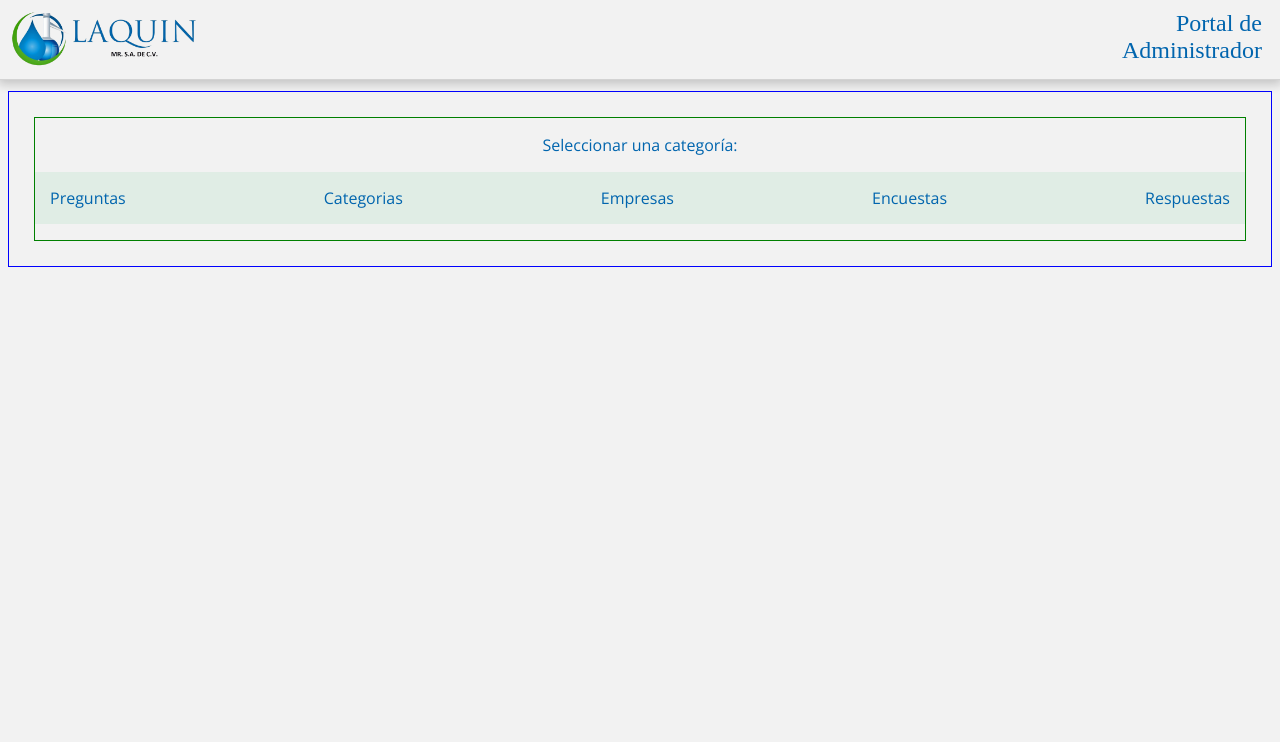
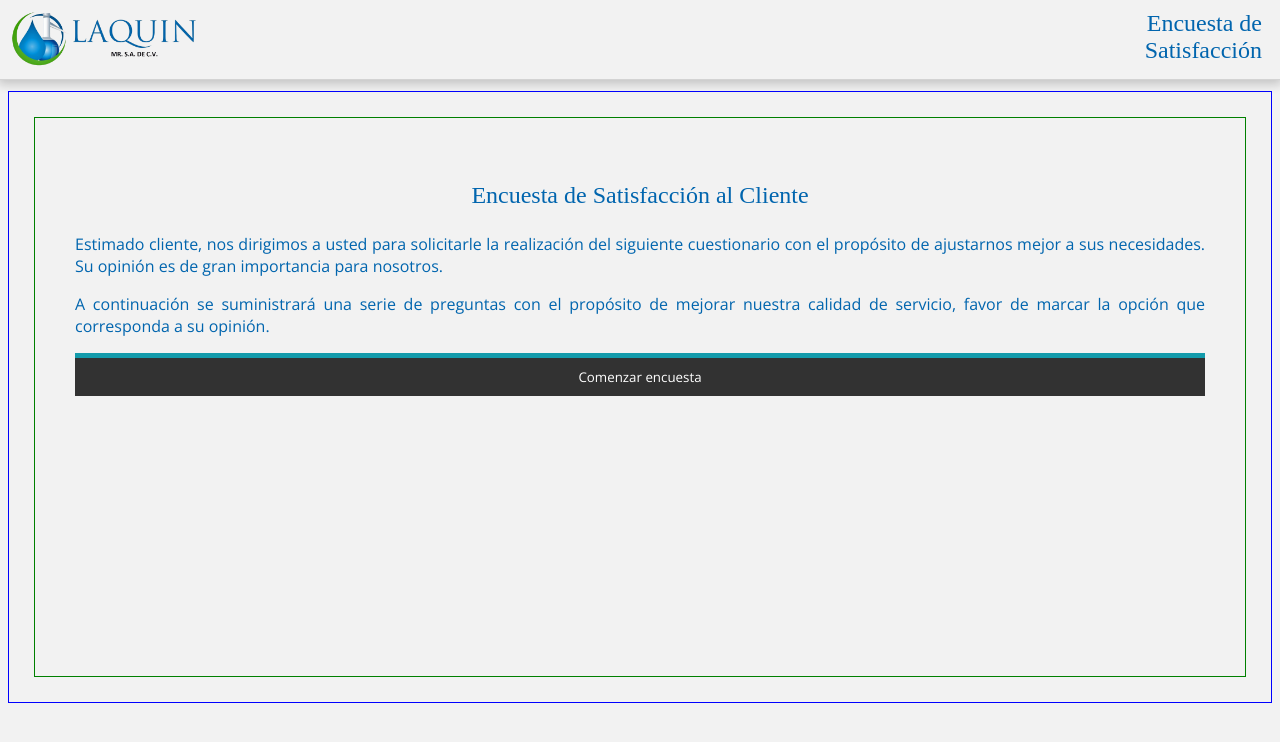
Before and after one commit to Noise-Wall/encuesta-satisfaccion, a Vue app in the folder client/: page / in a window 1280 px wide. Shown: the top 742 px of the page. Built offline with nearby package versions, Linux system fonts and the light colour scheme; a web font is replaced by a local one.

Commit message:
Formulario de edicion de encuesta, reruteo de portales usuario/administrador

```diff
--- a/client/index.html
+++ b/client/index.html
@@ -7,6 +7,8 @@
     <link href="https://fonts.googleapis.com/css2?family=Open+Sans&family=Source+Serif+Pro&display=swap" rel="stylesheet">
     <link rel="stylesheet" href="https://cdnjs.cloudflare.com/ajax/libs/font-awesome/6.3.0/css/all.min.css" integrity="sha512-SzlrxWUlpfuzQ+pcUCosxcglQRNAq/DZjVsC0lE40xsADsfeQoEypE+enwcOiGjk/bSuGGKHEyjSoQ1zVisanQ==" crossorigin="anonymous" referrerpolicy="no-referrer" />
     <meta name="viewport" content="width=device-width, initial-scale=1.0">
+<!--     <script src="https://unpkg.com/vue@3/dist/vue.global.js"></script>
+    <script src="https://unpkg.com/vue-router@4"></script> -->
     <title>Encuesta de Satisfaccion: Portal de Administrador</title>
   </head>
   <body>
--- a/client/src/App.vue
+++ b/client/src/App.vue
@@ -1,12 +1,21 @@
 <script setup>
 // functions & libraries
 import { ref } from 'vue'
-import { RouterView, RouterLink } from "vue-router"
+import { RouterView, RouterLink, useRoute } from "vue-router"
 
 // components & views
 import Navbar from './components/navbar.vue'
 
-const navTitulo=ref('Portal de Administrador');
+const route = useRoute();
+console.log(route.fullPath)
+
+let navTitulo=ref('')
+if(!route.fullPath.startsWith('/admin')) {
+    navTitulo.value = "Encuesta de Satisfacción"
+}
+else {
+    navTitulo.value='Portal de Administrador';
+}
 </script>
 
 <template>
--- /dev/null
+++ b/client/src/components/encuestaDatos.vue
@@ -0,0 +1,46 @@
+<script setup>
+import { ref } from 'vue'
+import get from '../services/get'
+
+const empresas = ref([])
+const empresaSelected = ref([])
+
+if (true) {
+    const temp = {}
+    Promise.all([get.getEmpresas(temp)]).then(() => empresas.value = temp.data)
+}
+const filter = (ev) => {empresaSelected.value = empresas.value.filter((empresa) => {
+    empresa.nombreEmpresa !== ev.target.value })
+    console.log(empresaSelected.value)}
+</script>
+
+<template>
+    <fieldset>
+        <legend>
+            Busque aquí su empresa
+        </legend>
+        <input type="text" @change="filter"
+            :placeholder="empresas.length > 0 ? 'Escriba aqui para buscar...' : 'No se encontro ningun valor'"
+            list="buscar">
+        <datalist id="buscar">
+            <template v-for="empresa in empresas">
+                <option :value="empresa.nombreEmpresa">{{ empresa.nombreEmpresa }}</option>
+            </template>
+        </datalist>
+    </fieldset>
+    {{ empresaSelected }}
+    <fieldset>
+        <legend>O llene el siguiente formulario:</legend>
+        <label for="nombreEmpresa">
+            Nombre de la empresa:
+        </label>
+        <input type="text" name="nombreEmpresa" :value="''">
+    </fieldset>
+    <h1>datos</h1>
+</template>
+
+<style scoped>
+fieldset>input {
+    width: 100%;
+}
+</style>
--- /dev/null
+++ b/client/src/components/encuestaInfo.vue
@@ -0,0 +1,37 @@
+<script setup>
+const props = defineProps({
+    comenzar: Function,
+})
+</script>
+
+<template>
+    <section id="info">
+        <h3>Encuesta de Satisfacción al Cliente</h3>
+        <p>
+            Estimado cliente, nos dirigimos a usted para solicitarle la realización del
+            siguiente cuestionario con el propósito de ajustarnos mejor a sus
+            necesidades. Su opinión es de gran importancia para nosotros.
+        </p>
+        <p>
+            A continuación se suministrará una serie de preguntas con el propósito de
+            mejorar nuestra calidad de servicio, favor de marcar la opción que
+            corresponda a su opinión.
+        </p>
+        <button class="boton" @click="comenzar">Comenzar encuesta</button>
+    </section>
+</template>
+
+<style scoped>
+#info>h3 {
+    text-align: center;
+}
+
+#info>p {
+    text-align: justify;
+}
+
+#info {
+    padding: 40px;
+    min-height: 70vh;
+}
+</style>
--- /dev/null
+++ b/client/src/components/formEncuesta.vue
@@ -0,0 +1,37 @@
+<script setup>
+const props = defineProps({
+  currentState: Array,
+  catData: Array,
+});
+</script>
+
+<template>
+  <label :for="currentState[0][0]" class="form-item">ID Encuesta</label>
+  <input
+    type="text"
+    class="form-item"
+    :name="currentState[0][0]"
+    :value="currentState[0][1]"
+  />
+  <label :for="currentState[1][0]" class="form-item"
+    >Fecha</label
+  >
+  <input
+    type="date"
+    class="form-item"
+    :name="currentState[1][0]"
+    :value="currentState[1][1]"
+    required
+  />
+  <label :for="currentState[2][0]" class="form-item">Comentarios</label>
+<textarea :name="currentState[2][0]" cols="30" rows="10">{{ currentState[2][1] }}</textarea>
+
+  <label :for="currentState[3][0]" class="form-item">Empresa</label>
+  <select name="idEmpresa">
+      <template v-for="cat in catData">
+        <option :value="Object.values(cat)[0]" :selected="Object.values(cat)[1]===currentState[3][1]">
+            {{ Object.values(cat)[1] }}
+        </option>
+    </template>
+</select>
+</template>
--- a/client/src/components/formPregunta.vue
+++ b/client/src/components/formPregunta.vue
@@ -26,7 +26,7 @@ const props = defineProps({
   <label :for="currentState[2][0]" class="form-item">Categoría</label>
   <select name="idCategoria">
     <template v-for="cat in catData">
-      <option :value="Object.values(cat)[0]">
+      <option :value="Object.values(cat)[0]" :selected="Object.values(cat)[0]===currentState[2][1]">
         {{ Object.values(cat)[1] }}
       </option>
     </template>
--- a/client/src/components/table.vue
+++ b/client/src/components/table.vue
@@ -11,15 +11,15 @@ const props = defineProps({
 function parametros(string) {
   switch (string) {
     case 'idEmpresa':
-      return categoria = 'empresa'
+      return 'empresa'
     case 'idCategoria':
-      return categoria = 'categoria'
+      return 'categoria'
     case 'idPregunta':
-      return categoria = 'pregunta'
+      return 'pregunta'
     case 'idEncuesta':
-      return categoria = 'encuesta'
+      return 'encuesta'
     case 'idRespuesta':
-      return categoria = 'respuesta'
+      return 'respuesta'
     default:
       console.log('Categoria invalida')
       return
--- a/client/src/router/index.js
+++ b/client/src/router/index.js
@@ -9,22 +9,32 @@ const router = createRouter({
             component: ()=>import("../views/HomeView.vue")
         },
         {
-            path: "/editar/:categoria/:id",
+            path: "/login",
+            name: "login",
+            component: ()=>import("../views/LoginView.vue")
+        },
+        {
+            path: "/admin",
+            name: "admin",
+            component: ()=>import("../views/AdminView.vue")
+        },
+        {
+            path: "/admin/editar/:categoria/:id",
             name: "editar",
             params: true,
             component: ()=>import("../views/EditView.vue"),
         },
         {
-            path: "/agregar/:categoria",
+            path: "/admin/agregar/:categoria",
             name: "agregar",
             params: true,
             component: ()=>import("../views/EditView.vue"),
         },
         {
-            path: "/eliminar/:categoria/:id",
+            path: "/admin/eliminar/:categoria/:id",
             name: "eliminar",
             params: true,
-            component: ()=>import("../views/HomeView.vue")
+            component: ()=>import("../views/AdminView.vue")
         }
     ]
 })
--- /dev/null
+++ b/client/src/views/AdminView.vue
@@ -0,0 +1,100 @@
+<script setup>
+import { ref } from "vue";
+import { useRouter } from "vue-router";
+import Tabla from "../components/table.vue";
+import get from "../services/get";
+
+const router = useRouter();
+
+const categoria = ref("");
+let jsonData = ref([]);
+const tablaColumnas = ref("");
+let tablaTitulos = ref([]);
+
+async function setCategoria(e) {
+  const temp = {};
+
+  categoria.value = e.target.innerHTML;
+  jsonData.value = [];
+
+  switch (categoria.value) {
+    case "Empresas":
+      Promise.all([get.getEmpresas(temp)]).then(
+        () => (jsonData.value = temp.data)
+      );
+      tablaColumnas.value = "tabla-col5";
+      tablaTitulos.value = [
+        "ID",
+        "Nombre Empresa",
+        "Nombre Contacto",
+        "Correo",
+      ];
+      return;
+    case "Categorias":
+      Promise.all([get.getCategorias(temp)]).then(
+        () => (jsonData.value = temp.data)
+      );
+      tablaColumnas.value = "tabla-col3";
+      tablaTitulos.value = ["ID", "Contenido"];
+      return;
+    case "Preguntas":
+      Promise.all([get.getPreguntas(temp)]).then(
+        () => (jsonData.value = temp.data)
+      );
+      tablaColumnas.value = "tabla-col5";
+      tablaTitulos.value = ["ID", "Contenido", "Categoria", "Habilitada"];
+      return;
+    case "Encuestas":
+      Promise.all([get.getEncuestas(temp)]).then(
+        () => (jsonData.value = temp.data)
+      );
+      tablaColumnas.value = "tabla-col5";
+      tablaTitulos.value = ["ID", "Fecha", "Comentarios", "Empresa"];
+      return;
+    case "Respuestas":
+      Promise.all([get.getRespuestas(temp)]).then(
+        () => (jsonData.value = temp.data)
+      );
+      tablaColumnas.value = "tabla-col3";
+      tablaTitulos.value = ["ID", "Valor"];
+      return;
+    case "Resultados":
+      return;
+  }
+}
+
+function agregar() {
+  router.push({
+    name: "agregar",
+    params: { categoria: categoria.value.toLowerCase().slice(0, -1) },
+  });
+}
+</script>
+
+<template>
+  <section>
+    <p>Seleccionar una categoría:</p>
+    <ul class="menu">
+      <li @click="setCategoria">Preguntas</li>
+      <li @click="setCategoria">Categorias</li>
+      <li @click="setCategoria">Empresas</li>
+      <li @click="setCategoria">Encuestas</li>
+      <li @click="setCategoria">Respuestas</li>
+    </ul>
+  </section>
+  <section v-if="categoria">
+    <p :style="'font-weight: bold;'">{{ categoria }}</p>
+    <template v-if="jsonData.length > 0">
+      <Tabla
+        :tablaTitulos="tablaTitulos"
+        :tablaColumnas="tablaColumnas"
+        :tablaData="jsonData"
+      />
+      <button class="boton" @click="agregar"><h1>+</h1></button>
+    </template>
+    <template v-else>
+      <div class="cargando"></div>
+      <p>Cargando...</p>
+    </template>
+  </section>
+</template>
--- a/client/src/views/HomeView.vue
+++ b/client/src/views/HomeView.vue
@@ -1,100 +1,16 @@
 <script setup>
-import { ref } from "vue";
-import { useRouter } from "vue-router";
-import Tabla from "../components/table.vue";
-import get from "../services/get";
+import { ref } from 'vue';
+import encuestaInfo from '../components/encuestaInfo.vue'
+import encuestaDatos from '../components/encuestaDatos.vue'
 
-const router = useRouter();
-
-const categoria = ref("");
-let jsonData = ref([]);
-const tablaColumnas = ref("");
-let tablaTitulos = ref([]);
-
-async function setCategoria(e) {
-  const temp = {};
-
-  categoria.value = e.target.innerHTML;
-  jsonData.value = [];
-
-  switch (categoria.value) {
-    case "Empresas":
-      Promise.all([get.getEmpresas(temp)]).then(
-        () => (jsonData.value = temp.data)
-      );
-      tablaColumnas.value = "tabla-col5";
-      tablaTitulos.value = [
-        "ID",
-        "Nombre Empresa",
-        "Nombre Contacto",
-        "Correo",
-      ];
-      return;
-    case "Categorias":
-      Promise.all([get.getCategorias(temp)]).then(
-        () => (jsonData.value = temp.data)
-      );
-      tablaColumnas.value = "tabla-col3";
-      tablaTitulos.value = ["ID", "Contenido"];
-      return;
-    case "Preguntas":
-      Promise.all([get.getPreguntas(temp)]).then(
-        () => (jsonData.value = temp.data)
-      );
-      tablaColumnas.value = "tabla-col5";
-      tablaTitulos.value = ["ID", "Contenido", "Categoria", "Habilitada"];
-      return;
-    case "Encuestas":
-      Promise.all([get.getEncuestas(temp)]).then(
-        () => (jsonData.value = temp.data)
-      );
-      tablaColumnas.value = "tabla-col5";
-      tablaTitulos.value = ["ID", "Fecha", "Comentarios", "Empresa"];
-      return;
-    case "Respuestas":
-      Promise.all([get.getRespuestas(temp)]).then(
-        () => (jsonData.value = temp.data)
-      );
-      tablaColumnas.value = "tabla-col3";
-      tablaTitulos.value = ["ID", "Valor"];
-      return;
-    case "Resultados":
-      return;
-  }
-}
-
-function agregar() {
-  router.push({
-    name: "agregar",
-    params: { categoria: categoria.value.toLowerCase().slice(0, -1) },
-  });
+const comenzado = ref(false)
+function comenzar() {
+    console.log("comenzar")
+    comenzado.value = true
 }
 </script>
 
 <template>
-  <section>
-    <p>Seleccionar una categoría:</p>
-    <ul class="menu">
-      <li @click="setCategoria">Preguntas</li>
-      <li @click="setCategoria">Categorias</li>
-      <li @click="setCategoria">Empresas</li>
-      <li @click="setCategoria">Encuestas</li>
-      <li @click="setCategoria">Respuestas</li>
-    </ul>
-  </section>
-  <section v-if="categoria">
-    <p :style="'font-weight: bold;'">{{ categoria }}</p>
-    <template v-if="jsonData.length > 0">
-      <Tabla
-        :tablaTitulos="tablaTitulos"
-        :tablaColumnas="tablaColumnas"
-        :tablaData="jsonData"
-      />
-      <button class="boton" @click="agregar"><h1>+</h1></button>
-    </template>
-    <template v-else>
-      <div class="cargando"></div>
-      <p>Cargando...</p>
-    </template>
-  </section>
+    <encuestaInfo :comenzar="comenzar" v-if="!comenzado"/>
+    <encuestaDatos v-else/>
 </template>
--- /dev/null
+++ b/client/src/views/LoginView.vue
@@ -0,0 +1,3 @@
+<template>
+
+</template>
```
Also changed, not shown: client/src/views/EditView.vue (+13 -2 lines).
